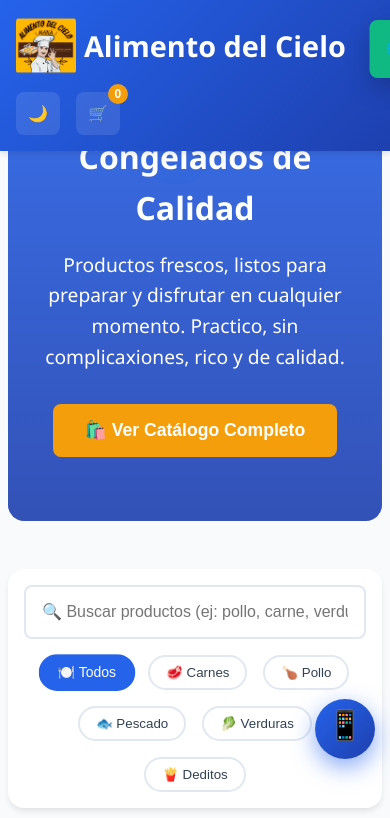
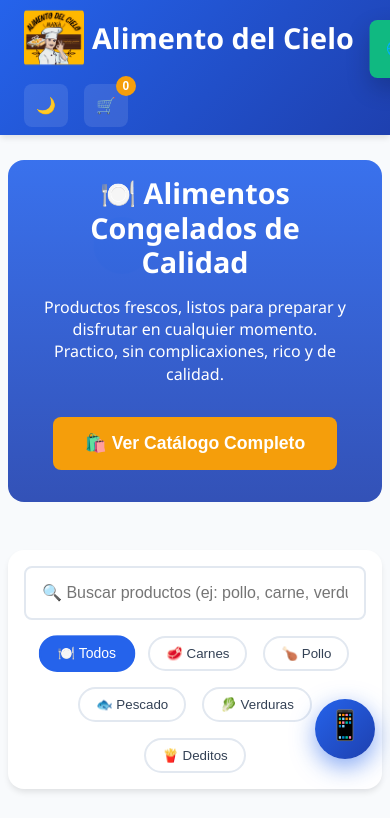
Before and after one commit to julionarvaez/Catalogo_Digital_PWA, a plain HTML site: page index.html in a window 390 px wide. Shown: the top 818 px of the page. Drawn offline with Linux system fonts and the light colour scheme.

Commit message:
CORRECCIÓN DE ENCABEZADO EN MÓVILES

```diff
--- a/styles.css
+++ b/styles.css
@@ -1052,6 +1052,31 @@
     }
 }
 
+/* === CORRECCIÓN DE ENCABEZADO EN MÓVILES === */
+@media (max-width: 600px) {
+  .encabezado {
+    padding: 0.5rem 0.5rem;
+  }
+
+  .contenedor {
+    padding-top: 10rem !important; /* Aumenta el espacio superior debajo del header */
+  }
+
+  .seccion-hero {
+    padding-top: 1rem;
+    padding-bottom: 2rem;
+  }
+
+  .seccion-hero h1 {
+    font-size: 1.8rem !important;
+    line-height: 1.2;
+  }
+
+  .seccion-hero p {
+    font-size: 1rem !important;
+    line-height: 1.4;
+  }
+}
 
 
 
--- a/sw.js
+++ b/sw.js
@@ -345,7 +345,7 @@
 }
 
 // === GESTIÓN DE VERSIONES ===
-const VERSION = '1.0.0';
+const VERSION = '1.0.0  ';
 const ASSETS_VERSION = 'v1';
 
 self.addEventListener('install', function(event) {
```
